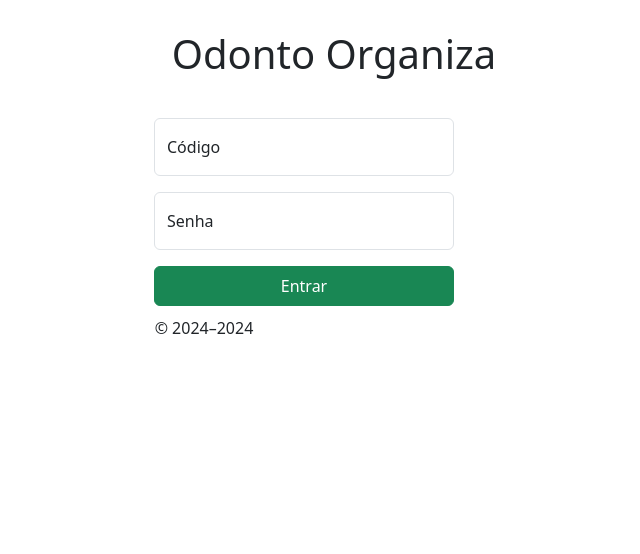
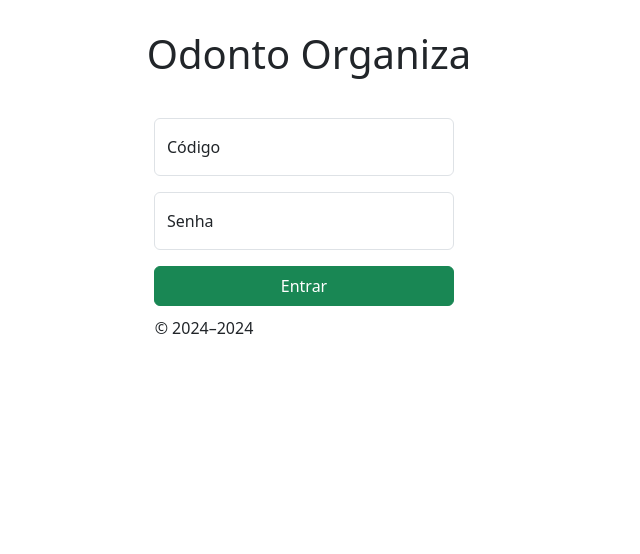
Before and after one commit to feliperodighero/projeto-integrador-3, a Flask app: page /login in a window 1280 px wide. Shown: the part 246-800 px from the top of the page, without its empty margins (336-976 px from the left). Run offline with Flask 3, Linux system fonts and the light colour scheme.

Commit message:
Ajustado alinhamento do titulo no login

```diff
--- a/static/css/style.css
+++ b/static/css/style.css
@@ -58,7 +58,7 @@
 #titulo-login{
     margin-bottom: 40px;
     font-size: 40px;
-    margin-left: 60px;
+    margin-left: 10px;
 }
 
 #copyright{
```
